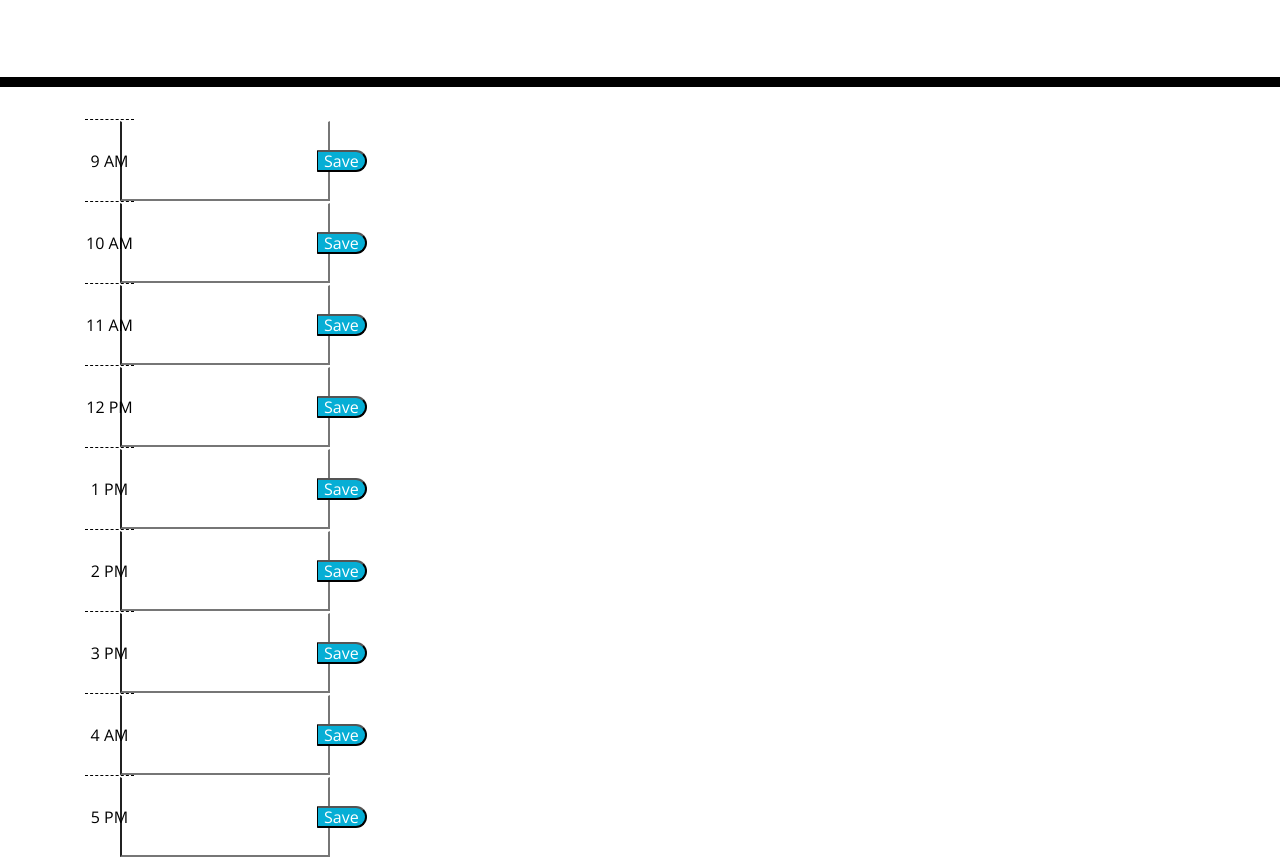
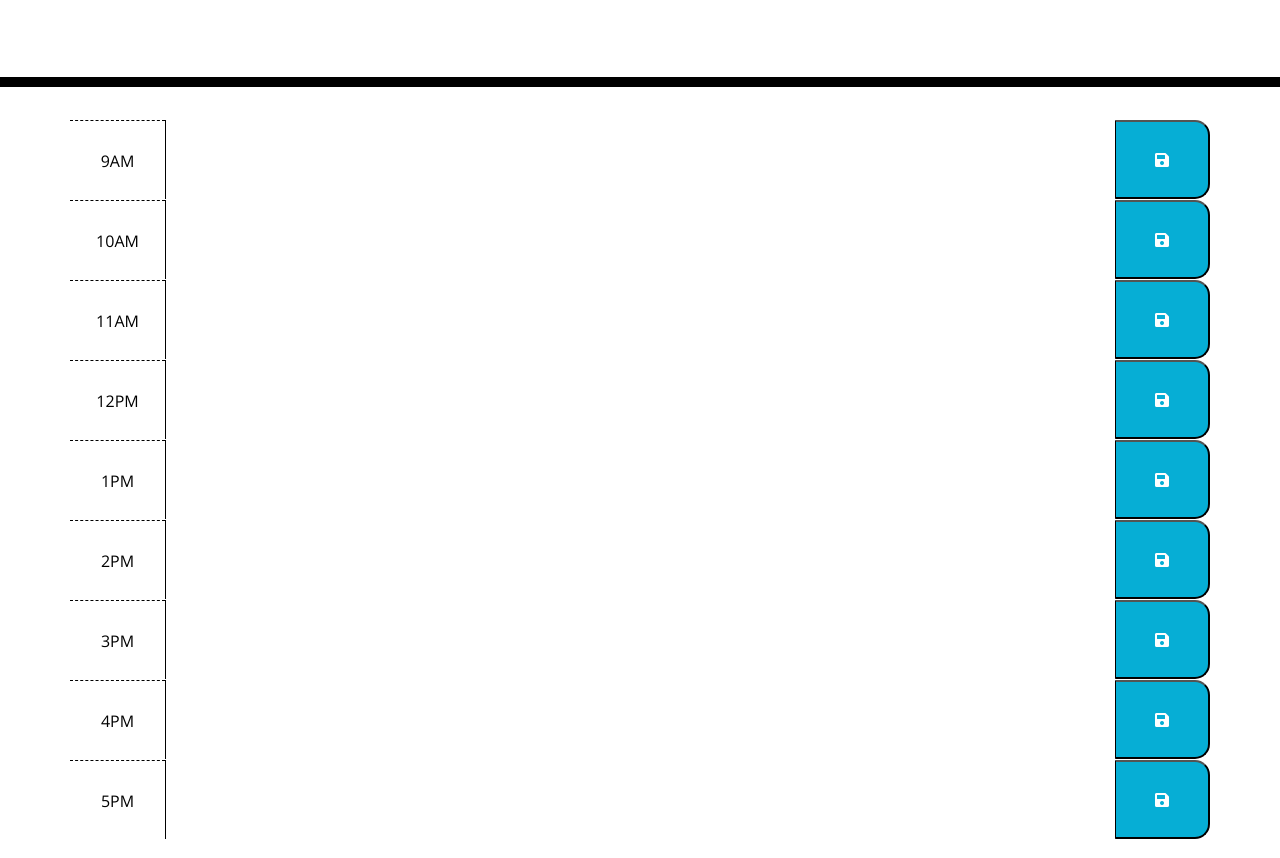
Before and after one commit to Andzej-S/work-day-scheduler, a plain HTML site: page index.html in a window 1280 px wide. Shown: the part 181-1039 px from the top of the page. Drawn offline with nearby package versions, Linux system fonts and the light colour scheme.

Commit message:
change table structure to grid structure to match given css file and for ease of adjusting it

```diff
--- a/index.html
+++ b/index.html
@@ -30,55 +30,77 @@
     </header>
 
     <div class="container">
-      <table>
-        <tbody>
-          <tr>
-            <td class = "hour time-block">9 AM</td>
-            <td><input type="text" class="row"></td>
-            <td><button class="saveBtn">Save</button></td>
-          </tr>
-          <tr>
-            <td class = "hour time-block">10 AM</td>
-            <td><input type="text" class="row"></td>
-            <td><button class="saveBtn">Save</button></td>
-          </tr>
-          <tr>
-            <td class = "hour time-block">11 AM</td>
-            <td><input type="text" class="row"></td>
-            <td><button class="saveBtn">Save</button></td>
-          </tr>
-          <tr>
-            <td class = "hour time-block">12 PM</td>
-            <td><input type="text" class="row"></td>
-            <td><button class="saveBtn">Save</button></td>
-          </tr>
-          <tr>
-            <td class = "hour time-block">1 PM</td>
-            <td><input type="text" class="row"></td>
-            <td><button class="saveBtn">Save</button></td>
-          </tr>
-          <tr>
-            <td class = "hour time-block">2 PM</td>
-            <td><input type="text" class="row"></td>
-            <td><button class="saveBtn">Save</button></td>
-          </tr>
-          <tr>
-            <td class = "hour time-block">3 PM</td>
-            <td><input type="text" class="row"></td>
-            <td><button class="saveBtn">Save</button></td>
-          </tr>
-          <tr>
-            <td class = "hour time-block">4 AM</td>
-            <td><input type="text" class="row"></td>
-            <td><button class="saveBtn">Save</button></td>
-          </tr>
-          <tr>
-            <td class = "hour time-block">5 PM</td>
-            <td><input type="text" class="row"></td>
-            <td><button class="saveBtn">Save</button></td>
-          </tr>
-        </tbody>
-      </table>
+      <div class="row time-block">
+        <div class="col-1 hour">
+          9AM
+        </div>
+        <textarea class="col-10 description"></textarea>
+        <button class="col-1 saveBtn"><i class="fas fa-save"></i></button>
+      </div>
+
+      <div class="row time-block">
+        <div class="col-1 hour">
+          10AM
+        </div>
+        <textarea class="col-10 description"></textarea>
+        <button class="col-1 saveBtn"><i class="fas fa-save"></i></button>
+      </div>
+
+      <div class="row time-block">
+        <div class="col-1 hour">
+          11AM
+        </div>
+        <textarea class="col-10 description"></textarea>
+        <button class="col-1 saveBtn"><i class="fas fa-save"></i></button>
+      </div>
+
+      <div class="row time-block">
+        <div class="col-1 hour">
+          12PM
+        </div>
+        <textarea class="col-10 description"></textarea>
+        <button class="col-1 saveBtn"><i class="fas fa-save"></i></button>
+      </div>
+
+      <div class="row time-block">
+        <div class="col-1 hour">
+          1PM
+        </div>
+        <textarea class="col-10 description"></textarea>
+        <button class="col-1 saveBtn"><i class="fas fa-save"></i></button>
+      </div>
+
+      <div class="row time-block">
+        <div class="col-1 hour">
+          2PM
+        </div>
+        <textarea class="col-10 description"></textarea>
+        <button class="col-1 saveBtn"><i class="fas fa-save"></i></button>
+      </div>
+
+      <div class="row time-block">
+        <div class="col-1 hour">
+          3PM
+        </div>
+        <textarea class="col-10 description"></textarea>
+        <button class="col-1 saveBtn"><i class="fas fa-save"></i></button>
+      </div>
+
+      <div class="row time-block">
+        <div class="col-1 hour">
+          4PM
+        </div>
+        <textarea class="col-10 description"></textarea>
+        <button class="col-1 saveBtn"><i class="fas fa-save"></i></button>
+      </div>
+
+      <div class="row time-block">
+        <div class="col-1 hour">
+          5PM
+        </div>
+        <textarea class="col-10 description"></textarea>
+        <button class="col-1 saveBtn"><i class="fas fa-save"></i></button>
+      </div>
     </div>
 
     <script src="https://cdnjs.cloudflare.com/ajax/libs/jquery/3.2.1/jquery.min.js"></script>
```
Also changed, not shown: assets/style.css (line endings or trailing spaces).
